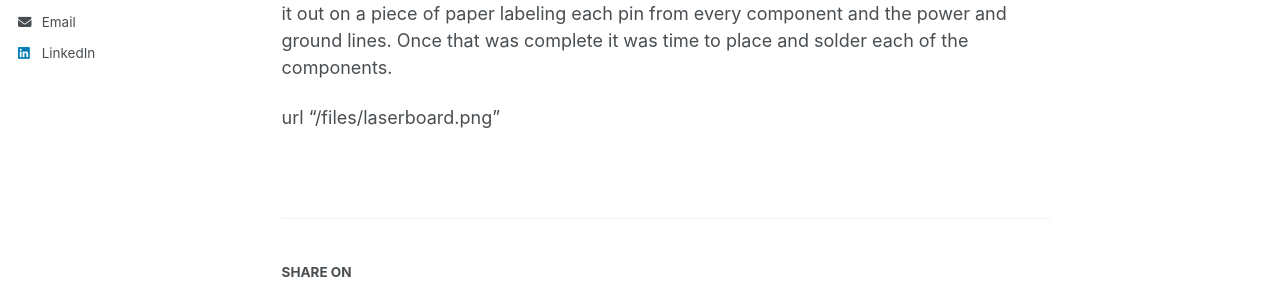
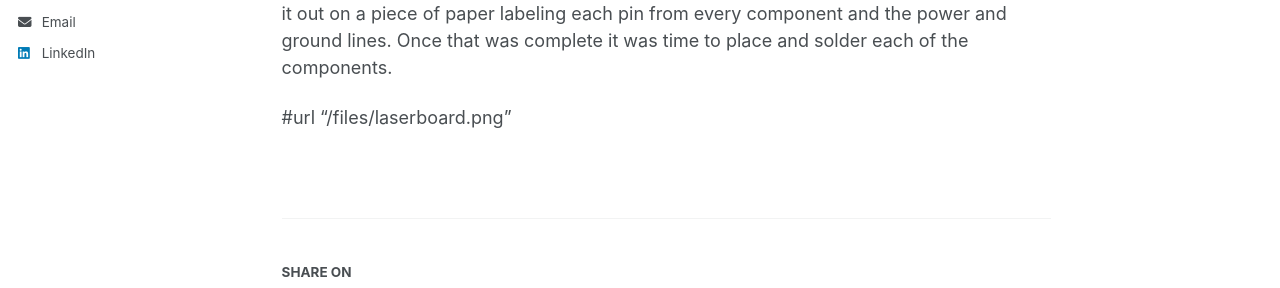
Before and after one commit to Ryan-Comisky/Ryan-Comisky.github.io, a Jekyll site: the page built from _portfolio/portfolio-1.md, in a window 1280 px wide and 1207 px high. Shown: the part 388-676 px from the top of the window. Built offline with Jekyll 4.4.1, drawn with Linux system fonts in a browser that asks for light colours.

```diff
--- a/_portfolio/portfolio-1.md
+++ b/_portfolio/portfolio-1.md
@@ -1,6 +1,6 @@
 ---
 title: "Laser Project (ECE 322)"
-excerpt: "Special project for the transformation of audio to laser input current" #"Short description of portfolio item number 1<br/><img src='/images/500x300.png'>"
+excerpt: "Special project for the transformation of audio to laser input current" #"Short description of portfolio item number 1<br/><img src='/images/laserboard.png'>"
 collection: portfolio
 ---
 
@@ -9,4 +9,4 @@ The goal of this project was to design and test a board to convert an audio inpu
 To decide components Matlab and LT Spice were used. Matlab was used to determine capacitor values then LT spice was used to mock up the circuits then decide on resistor values. Once the board was tested in the simulation, I went on to design the layout. I drew it out on a piece of paper labeling each pin from every component and the power and ground lines. Once that was complete it was time to place and solder each of the components.
 
 
-url "/files/laserboard.png"
+#url "/files/laserboard.png"
```
